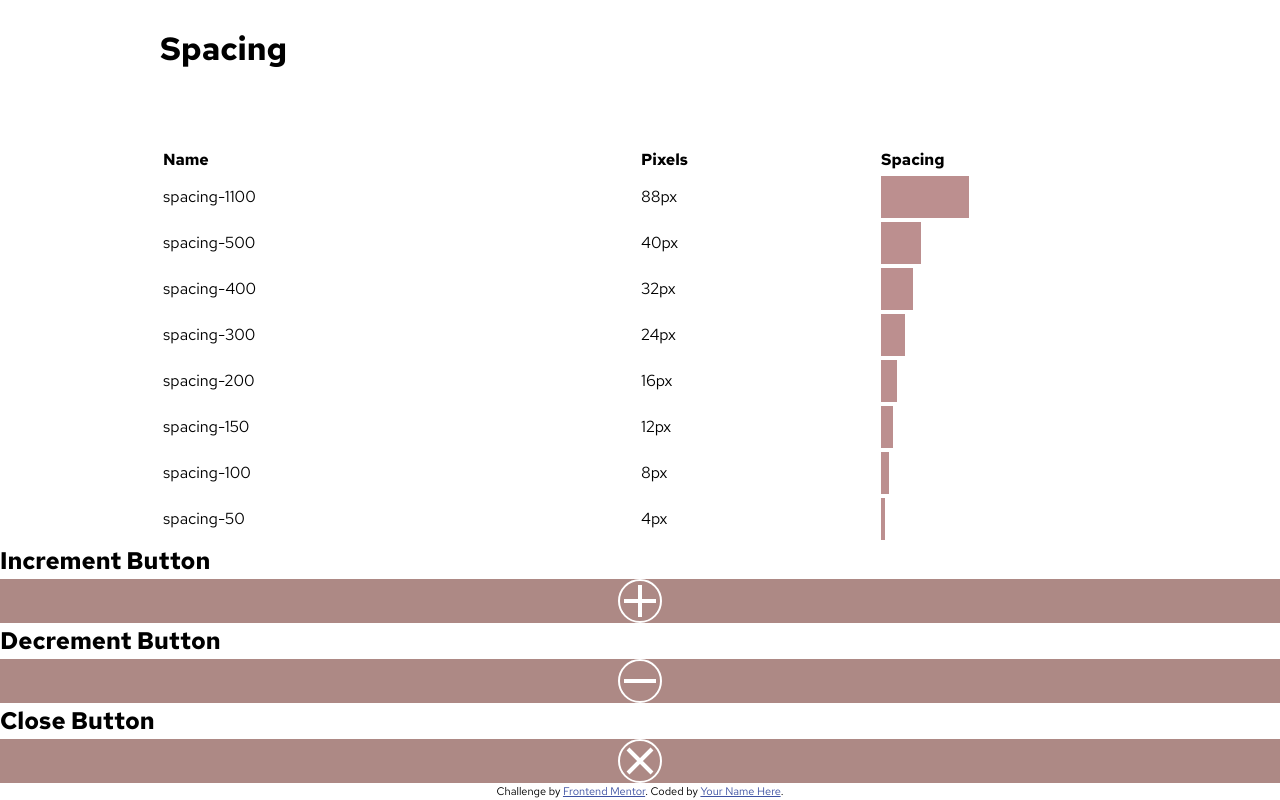
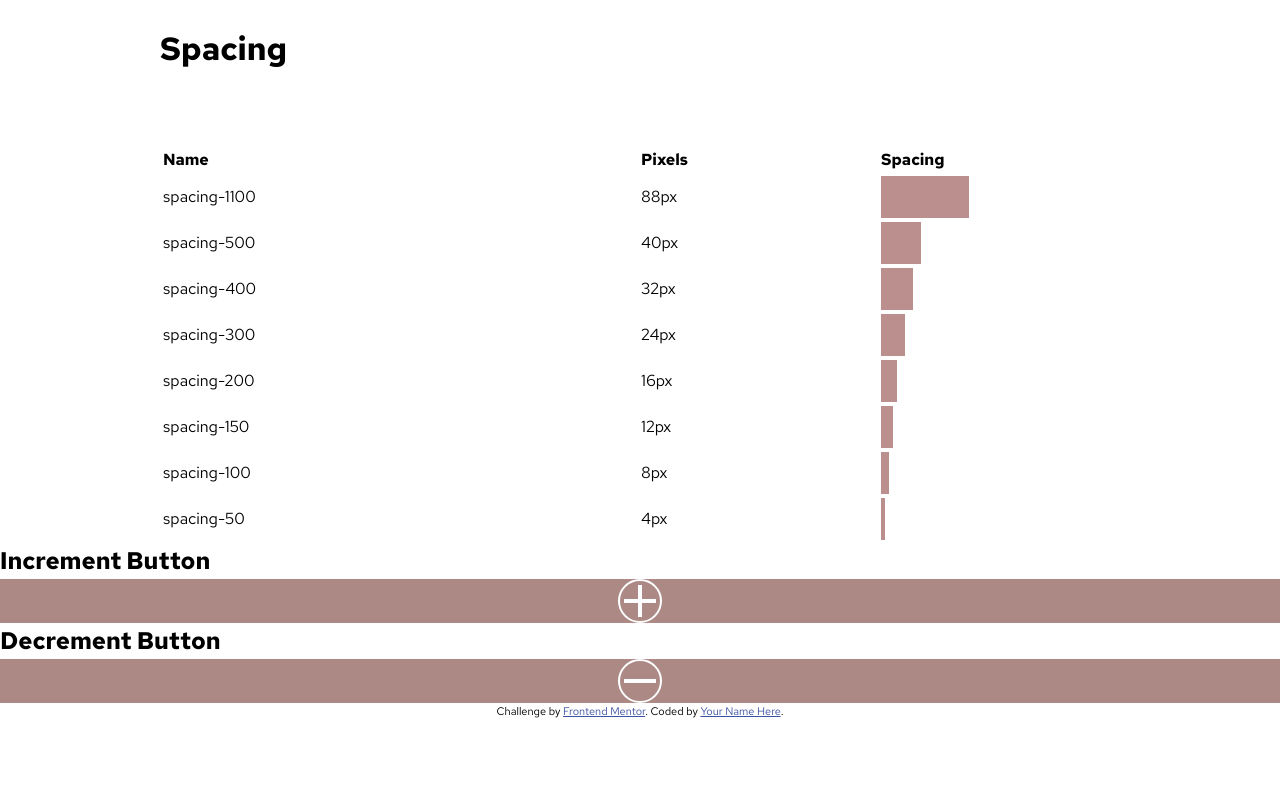
Before and after one commit to takahashiyb/product-list-with-cart, a Vue app: page / in a window 1280 px wide. Shown: the part 3096-3896 px from the top of the page. After the commit the page ends 3816 px from the top, so only its background shows below. Built offline with nearby package versions, Linux system fonts and the light colour scheme.

Commit message:
removed the close button from the addminus button, since the hover effect is too different.

```diff
--- a/src/components/AddMinusButton.vue
+++ b/src/components/AddMinusButton.vue
@@ -10,7 +10,6 @@ const shape = defineProps({
 const symbol = {
   plus: 'M5 1 v8 M1 5 h8',
   minus: 'M1 5 h8',
-  close: 'M2 2 L8 8 M8 2 L2 8',
 }
 
 const svgPath = symbol[shape.shape]
--- a/src/components/ComponentShowcase.vue
+++ b/src/components/ComponentShowcase.vue
@@ -12,11 +12,6 @@ import AddMinusButton from './AddMinusButton.vue'
   <div>
     <AddMinusButton :shape="'minus'"></AddMinusButton>
   </div>
-
-  <h2>Close Button</h2>
-  <div>
-    <AddMinusButton :shape="'close'"></AddMinusButton>
-  </div>
 </template>
 
 <style scoped>
```
